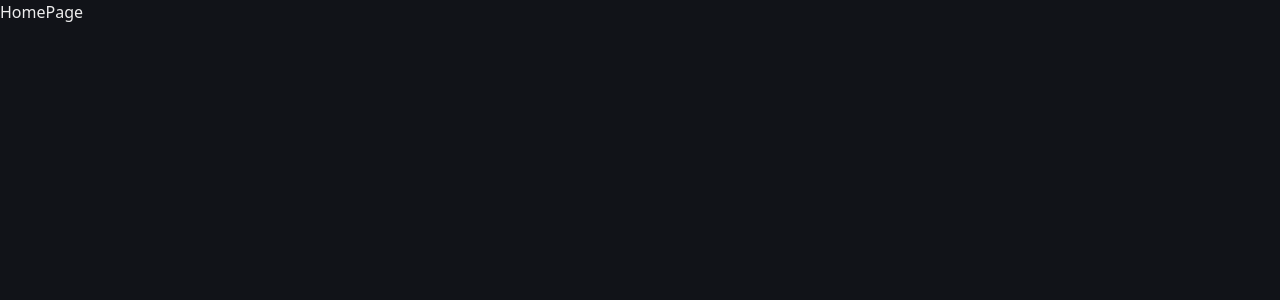
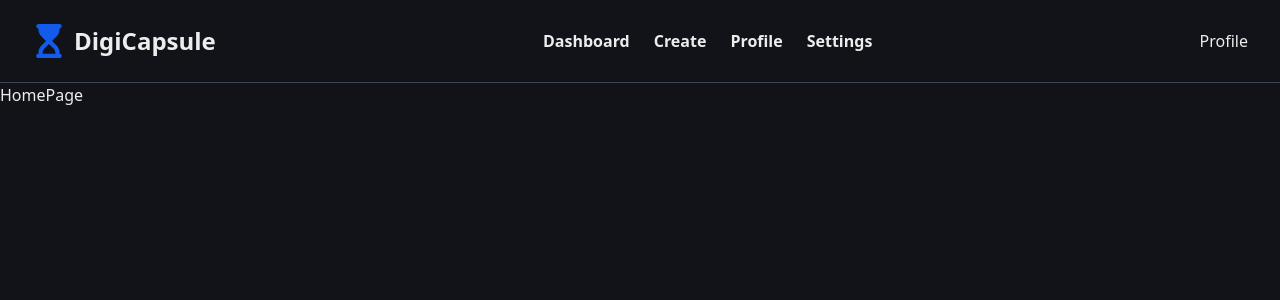
Before and after one commit to Rijan-dhakal/DigiCapsule, a Next.js app: page / in a window 1280 px wide. Shown: the top 300 px of the page. Built offline with nearby package versions, Linux system fonts and the light colour scheme.

Commit message:
Add Header component and update layout metadata

```diff
--- a/app/layout.tsx
+++ b/app/layout.tsx
@@ -1,6 +1,7 @@
 import type { Metadata } from "next";
 import { Geist, Geist_Mono } from "next/font/google";
 import "./globals.css";
+import Header from "./layouts/header";
 
 const geistSans = Geist({
   variable: "--font-geist-sans",
@@ -13,8 +14,8 @@ const geistMono = Geist_Mono({
 });
 
 export const metadata: Metadata = {
-  title: "Create Next App",
-  description: "Generated by create next app",
+  title: "DigiCapsule",
+  description: "Create and save your thoughts for future unlock",
 };
 
 export default function RootLayout({
@@ -27,6 +28,7 @@ export default function RootLayout({
       <body
         className={`${geistSans.variable} ${geistMono.variable} antialiased`}
       >
+        <Header />
         {children}
       </body>
     </html>
--- /dev/null
+++ b/app/layouts/header.tsx
@@ -0,0 +1,49 @@
+import { Menu } from "lucide-react";
+import Link from "next/link";
+import { FaHourglassStart } from "react-icons/fa6";
+
+
+const Header = () => {
+  return (
+    <nav className="px-4 py-6 border-b md:px-8">
+      <div className="flex items-center justify-between">
+        {/* Logo */}
+
+        <div>
+          <Link href={"/"} className="flex items-center gap-2">
+            <FaHourglassStart color="#135bec" size={34} />
+            <span className="text-2xl font-extrabold">DigiCapsule</span>
+          </Link>
+        </div>
+
+        {/* Navigation */}
+        <div>
+          <ul className="hidden md:flex md:items-center md:gap-6">
+            <Link href={"/dashboard"} className="font-semibold">
+              Dashboard
+            </Link>
+            <Link href={"/create"} className="font-semibold">
+              Create
+            </Link>
+            <Link href={"/profile"} className="font-semibold">
+              Profile
+            </Link>
+            <Link href={"/settings"} className="font-semibold">
+              Settings
+            </Link>
+          </ul>
+        </div>
+
+        <div className="hidden md:block">
+          Profile
+        </div>
+
+        <div className="pr-4 md:hidden">
+          <Menu size={24} />
+        </div>
+
+      </div>
+    </nav>
+  );
+};
+export default Header;
```
